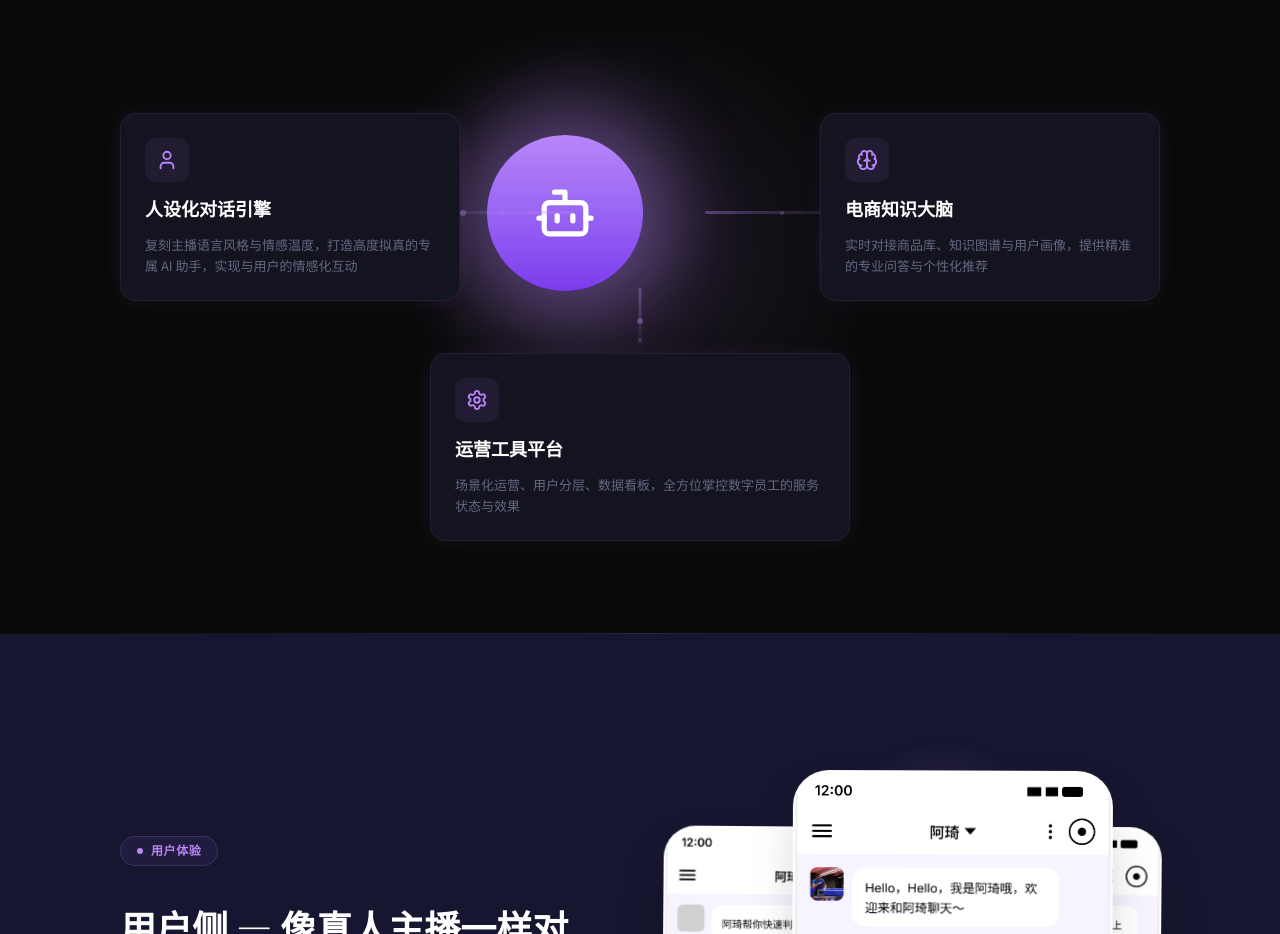
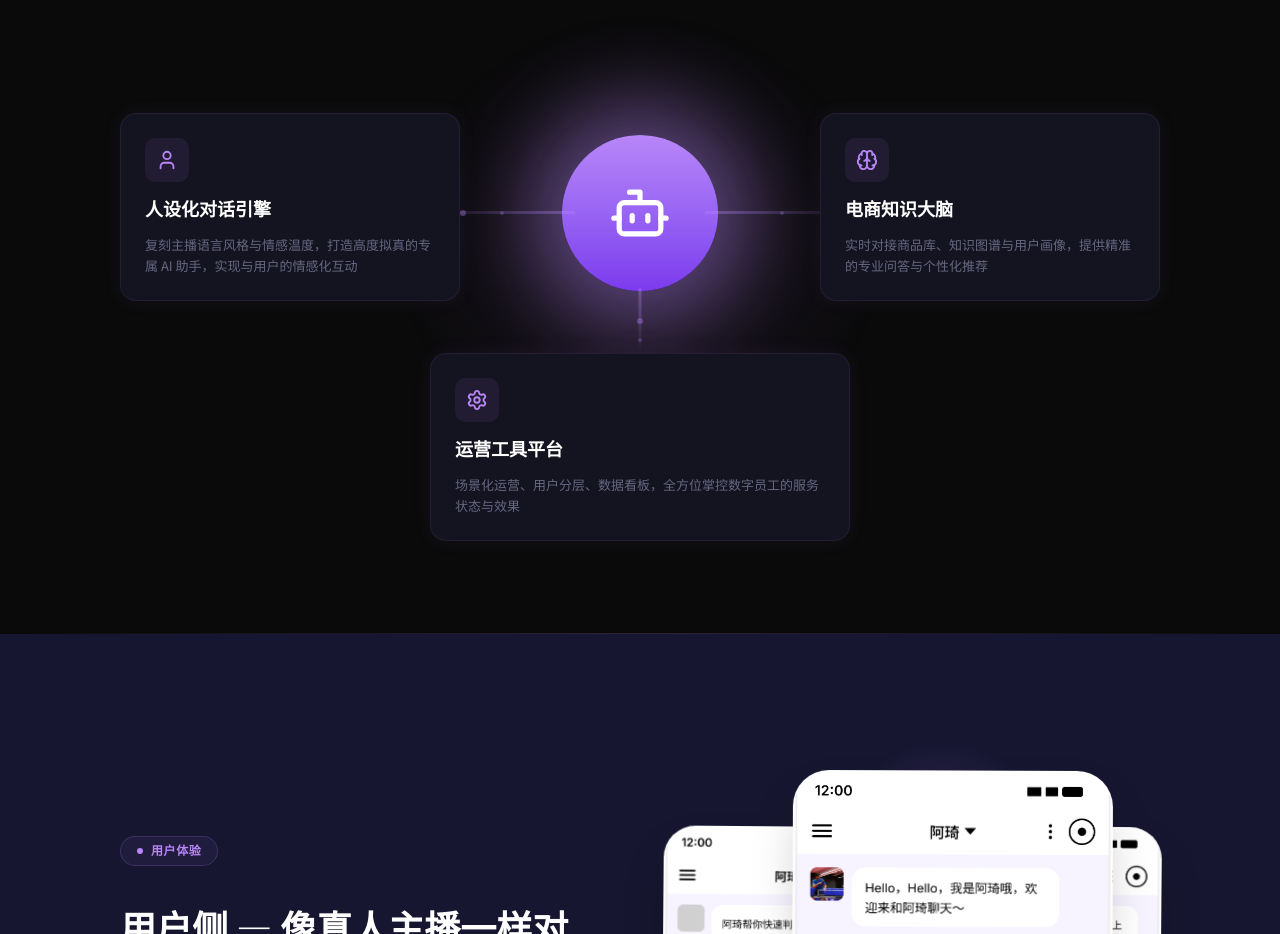
Before and after one commit to sunt23310-ops/infimate-landing, a Next.js app: page / in a window 1280 px wide. Shown: the part 2220-3154 px from the top of the page. Built offline with nearby package versions, Linux system fonts and the light colour scheme.

Commit message:
Fix orb centering: remove duplicate translate from orbPulse animation
The wrapper div now handles centering with -translate-x-1/2, so the
orbPulse keyframes no longer need translate(-50%, 0).

Co-Authored-By: Claude Opus 4.6 <noreply@anthropic.com>

```diff
--- a/src/app/globals.css
+++ b/src/app/globals.css
@@ -74,8 +74,8 @@
   to { opacity: 1; transform: translateX(0); }
 }
 @keyframes orbPulse {
-  0%, 100% { transform: translate(-50%, 0) scale(1); box-shadow: 0 0 60px 25px rgba(184,134,248,0.31); }
-  50% { transform: translate(-50%, 0) scale(1.06); box-shadow: 0 0 80px 35px rgba(184,134,248,0.45); }
+  0%, 100% { transform: scale(1); box-shadow: 0 0 60px 25px rgba(184,134,248,0.31); }
+  50% { transform: scale(1.06); box-shadow: 0 0 80px 35px rgba(184,134,248,0.45); }
 }
 @keyframes heroFloat {
   0%, 100% { transform: translateY(0); }
```
